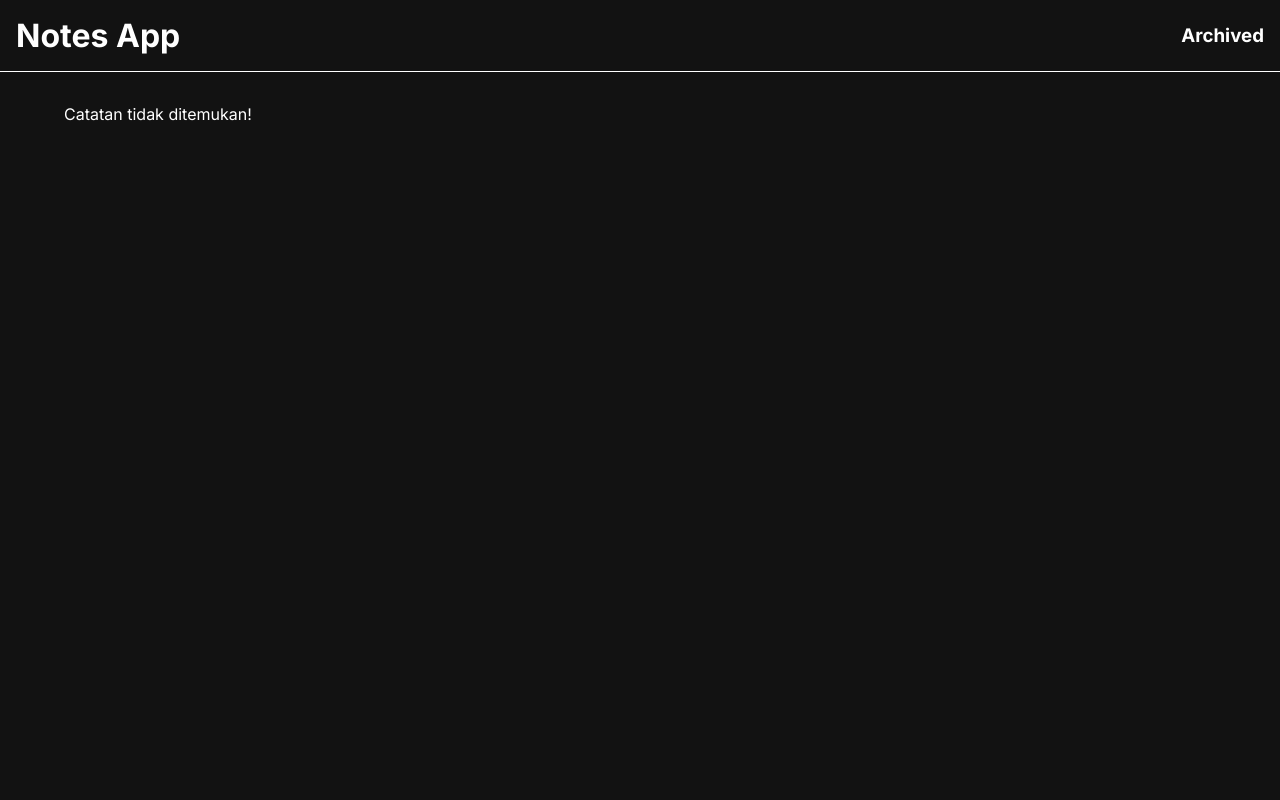
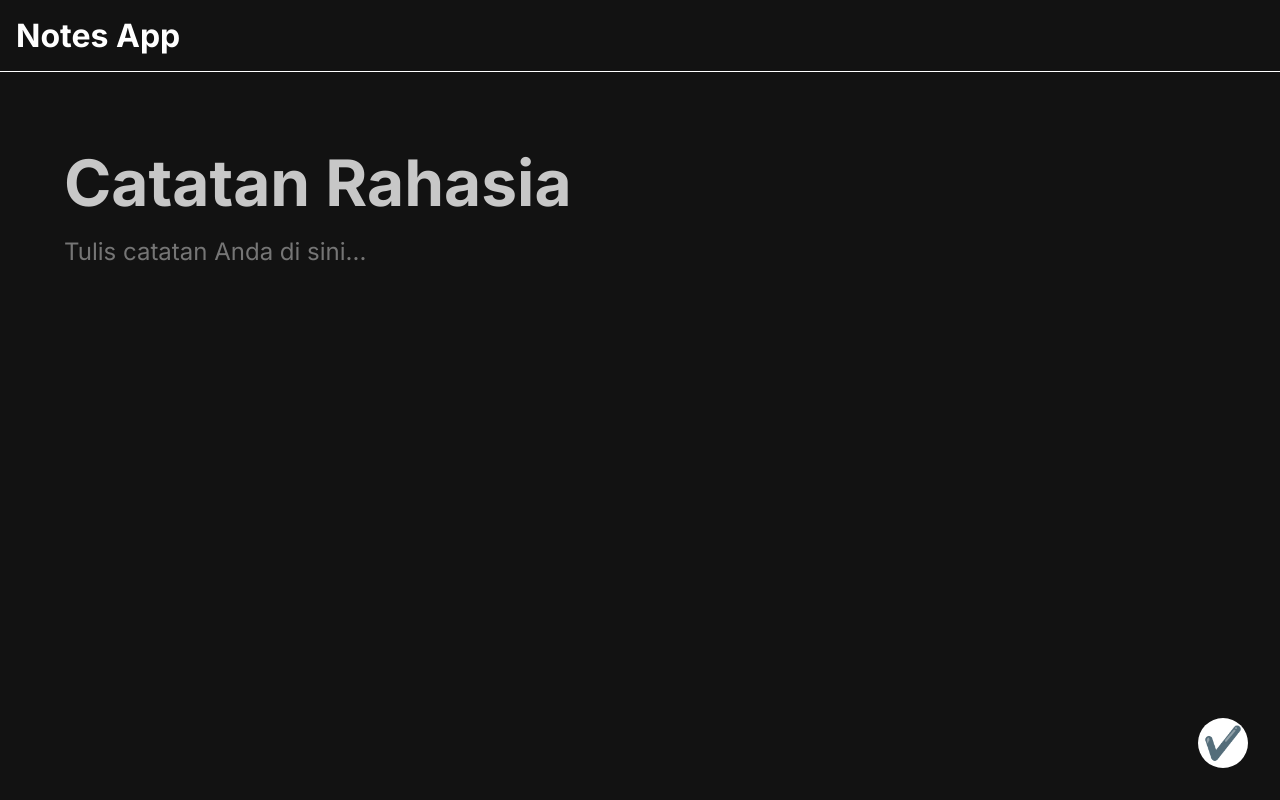
Before and after one commit to SyafrizalWdMahendra/react-notes-app, a React (Vite) app: page /notes/new in a window 1280 px wide. Built offline with nearby package versions, Linux system fonts and the light colour scheme.

Commit message:
feat(all): completed make all feature requirement.

```diff
--- a/src/App.jsx
+++ b/src/App.jsx
@@ -1,11 +1,23 @@
-import React from "react";
-import Navbar from "./modules/home/components/navbar";
-import Home from "./modules/home";
-import Archived from "./modules/home/components/archive";
-import NoteDetails from "./modules/home/components/noteDetails";
+import React, { useState } from "react";
+import Navbar from "./pages/home/navbar";
+import Home from "./pages/home";
+import NoteDetails from "./pages/details";
 import { BrowserRouter, Route, Routes } from "react-router-dom";
+import CreateNotes from "./pages/create";
+import { getAllNotes } from "./utils/local-data";
 
 function App() {
+  const [notes, setNotes] = useState(getAllNotes());
+
+  const onAddNoteHandler = (newNote) => {
+    setNotes((prevNotes) => [newNote, ...prevNotes]);
+  };
+
+  const onDeleteHandler = (id) => {
+    const updatedNotes = notes.filter((note) => note.id !== id);
+    setNotes(updatedNotes);
+  };
+
   return (
     <BrowserRouter>
       <div className="app-container">
@@ -13,9 +25,15 @@ function App() {
 
         <main>
           <Routes>
-            <Route path="/" element={<Home />} />
-            <Route path="/archived" element={<Archived />} />
-            <Route path="/notes/:id" element={<NoteDetails />} />
+            <Route path="/" element={<Home notes={notes} />} />
+            <Route
+              path="/notes/:id"
+              element={<NoteDetails notes={notes} onDelete={onDeleteHandler} />}
+            />
+            <Route
+              path="/notes/new"
+              element={<CreateNotes onAddNote={onAddNoteHandler} />}
+            />
           </Routes>
         </main>
       </div>
--- /dev/null
+++ b/src/components/create/buttons/addAction.jsx
@@ -0,0 +1,14 @@
+import React from "react";
+import { Link } from "react-router-dom";
+
+function AddAction() {
+  return (
+    <div className="add-new-page__action">
+      <button type="submit" className="action" title="Simpan">
+        ✔️
+      </button>
+    </div>
+  );
+}
+
+export default AddAction;
--- /dev/null
+++ b/src/components/details/buttons/detailPageButton.jsx
@@ -0,0 +1,16 @@
+import React from "react";
+import PropTypes from "prop-types";
+
+function DetailPageButton({ onDelete }) {
+  return (
+    <div className="detail-page__action">
+      <button type="button" title="Hapus" className="action" onClick={onDelete}>
+        🗑️
+      </button>
+    </div>
+  );
+}
+
+DetailPageButton.propTypes = { onDelete: PropTypes.func.isRequired };
+
+export default DetailPageButton;
--- /dev/null
+++ b/src/components/home/buttons/addNewPage.jsx
@@ -0,0 +1,14 @@
+import React from "react";
+import { Link } from "react-router-dom";
+
+function AddNewPageButton() {
+  return (
+    <div className="add-new-page__action" title="Tambah">
+      <Link to="/notes/new">
+        <div className="action">+</div>
+      </Link>
+    </div>
+  );
+}
+
+export default AddNewPageButton;
--- a/src/modules/home/components/archive.jsx
+++ /dev/null
@@ -1,11 +0,0 @@
-import React from "react";
-
-function Archived() {
-  return (
-    <>
-      <h1>This is a arhived page</h1>
-    </>
-  );
-}
-
-export default Archived;
--- a/src/modules/home/components/noteDetails.jsx
+++ /dev/null
@@ -1,25 +0,0 @@
-import React from "react";
-import { useParams } from "react-router-dom";
-import { getNote } from "../../../utils/local-data";
-
-function NoteDetail() {
-  const { id } = useParams();
-  const note = getNote(id);
-  if (!note) {
-    return <p>Catatan tidak ditemukan!</p>;
-  }
-
-  return (
-    <div className="note-detail">
-      <h2 className="note-detail__title">{note.title}</h2>
-      <p className="note-detail__createdAt">
-        {new Date(note.createdAt).toLocaleDateString("id-ID")}
-      </p>
-      <div className="note-detail__body">
-        <p>{note.body}</p>
-      </div>
-    </div>
-  );
-}
-
-export default NoteDetail;
--- /dev/null
+++ b/src/pages/create/index.jsx
@@ -0,0 +1,69 @@
+import React, { useState } from "react";
+import { useNavigate } from "react-router-dom";
+import PropTypes from "prop-types";
+import AddAction from "../../components/create/buttons/addAction";
+
+function CreateNotes({ onAddNote }) {
+  const [title, setTitle] = useState("");
+  const [body, setBody] = useState("");
+  const navigate = useNavigate();
+
+  const onTitleChangeHandler = (event) => {
+    setTitle(event.target.value);
+  };
+
+  const onBodyChangeHandler = (event) => {
+    setBody(event.target.value);
+  };
+
+  const onSubmitHandler = (event) => {
+    event.preventDefault();
+
+    const newNote = {
+      id: `notes-${+new Date()}`,
+      title: title,
+      body: body,
+      archived: false,
+      createdAt: new Date().toISOString(),
+    };
+
+    onAddNote(newNote);
+
+    setTitle("");
+    setBody("");
+    navigate("/");
+  };
+
+  return (
+    <section className="add-new-page">
+      {/* 7. Ganti <form> agar menggunakan onSubmit React */}
+      <form className="add-new-page__input" onSubmit={onSubmitHandler}>
+        {/* 8. Ganti div[contenteditable] dengan <input> */}
+        <input
+          type="text"
+          className="add-new-page__input__title"
+          placeholder="Catatan Rahasia"
+          value={title} // Terhubung ke state
+          onChange={onTitleChangeHandler} // Terhubung ke handler
+          required
+        />
+
+        {/* 9. Ganti div[contenteditable] dengan <textarea> */}
+        <textarea
+          className="add-new-page__input__body"
+          placeholder="Tulis catatan Anda di sini..."
+          value={body} // Terhubung ke state
+          onChange={onBodyChangeHandler} // Terhubung ke handler
+          required
+        />
+        <AddAction />
+      </form>
+    </section>
+  );
+}
+
+CreateNotes.propTypes = {
+  onAddNote: PropTypes.func.isRequired,
+};
+
+export default CreateNotes;
--- /dev/null
+++ b/src/pages/details/index.jsx
@@ -0,0 +1,44 @@
+import React from "react";
+import { useNavigate, useParams } from "react-router-dom";
+import PropTypes from "prop-types";
+import DetailPageButton from "../../components/details/buttons/detailPageButton";
+import { showFormattedDate } from "../../utils";
+
+function NoteDetail({ notes, onDelete }) {
+  const { id } = useParams();
+  const navigate = useNavigate();
+  const note = notes.find((note) => note.id === id);
+  if (!note) {
+    return (
+      <div className="note-list-empty">
+        <p>Catatan tidak ditemukan!</p>
+      </div>
+    );
+  }
+
+  const handleDelete = () => {
+    onDelete(note.id);
+
+    navigate("/");
+  };
+
+  return (
+    <div className="detail-page">
+      <h2 className="detail-page__title">{note.title}</h2>
+      <p className="detail-page__createdAt">
+        {showFormattedDate(note.createdAt)}
+      </p>
+      <div className="detail-page__body">
+        <p>{note.body}</p>
+      </div>
+      <DetailPageButton onDelete={handleDelete} />
+    </div>
+  );
+}
+
+NoteDetail.propTypes = {
+  notes: PropTypes.array.isRequired,
+  onDelete: PropTypes.func.isRequired,
+};
+
+export default NoteDetail;
--- a/src/modules/home/index.jsx
+++ b/src/pages/home/index.jsx
@@ -1,17 +1,17 @@
 import React, { useState } from "react";
-import ListItem from "./components/items";
-import { getAllNotes } from "../../utils/local-data";
+import ListItem from "./items";
+import AddNewPageButton from "../../components/home/buttons/addNewPage";
+import PropTypes from "prop-types";
 
-function Home() {
-  const [allNotes] = useState(getAllNotes());
+function Home({ notes }) {
   const [searchQuery, setSearchQuery] = useState("");
 
   const handleInputChange = (event) => {
     setSearchQuery(event.target.value);
   };
 
-  const filteredNotes = allNotes.filter((note) =>
-    note.title.toLowerCase().includes(searchQuery.toLowerCase()),
+  const filteredNotes = notes.filter((note) =>
+    note.title.toLowerCase().includes(searchQuery.toLowerCase())
   );
 
   return (
@@ -30,9 +30,14 @@ function Home() {
         </div>
 
         <ListItem notes={filteredNotes} />
+        <AddNewPageButton />
       </main>
     </>
   );
 }
 
+Home.propTypes = {
+  notes: PropTypes.array.isRequired,
+};
+
 export default Home;
--- a/src/modules/home/components/items.jsx
+++ b/src/pages/home/items.jsx
@@ -1,6 +1,7 @@
 import React from "react";
 import { Link } from "react-router-dom";
 import PropTypes from "prop-types";
+import { showFormattedDate } from "../../utils/index";
 
 function ListItem({ notes }) {
   return (
@@ -10,7 +11,7 @@ function ListItem({ notes }) {
           <Link to={`/notes/${note.id}`} className="note-item" key={note.id}>
             <h3 className="note-item__title">{note.title}</h3>
             <p className="note-item__createdAt">
-              {new Date(note.createdAt).toLocaleDateString("id-ID")}
+              {showFormattedDate(note.createdAt)}
             </p>
             <p className="note-item__body">{note.body}</p>
           </Link>
--- a/src/modules/home/components/navbar.jsx
+++ b/src/pages/home/navbar.jsx
@@ -9,11 +9,6 @@ function Navbar() {
           Notes App
         </Link>
       </h1>
-      <h3>
-        <Link to="/archived" className="arcLink">
-          Archived
-        </Link>
-      </h3>
     </header>
   );
 }
```
Also changed, not shown: src/routes/homeRoutes.js (deleted), 1 other file (tests, documents, lock files or other folders).
